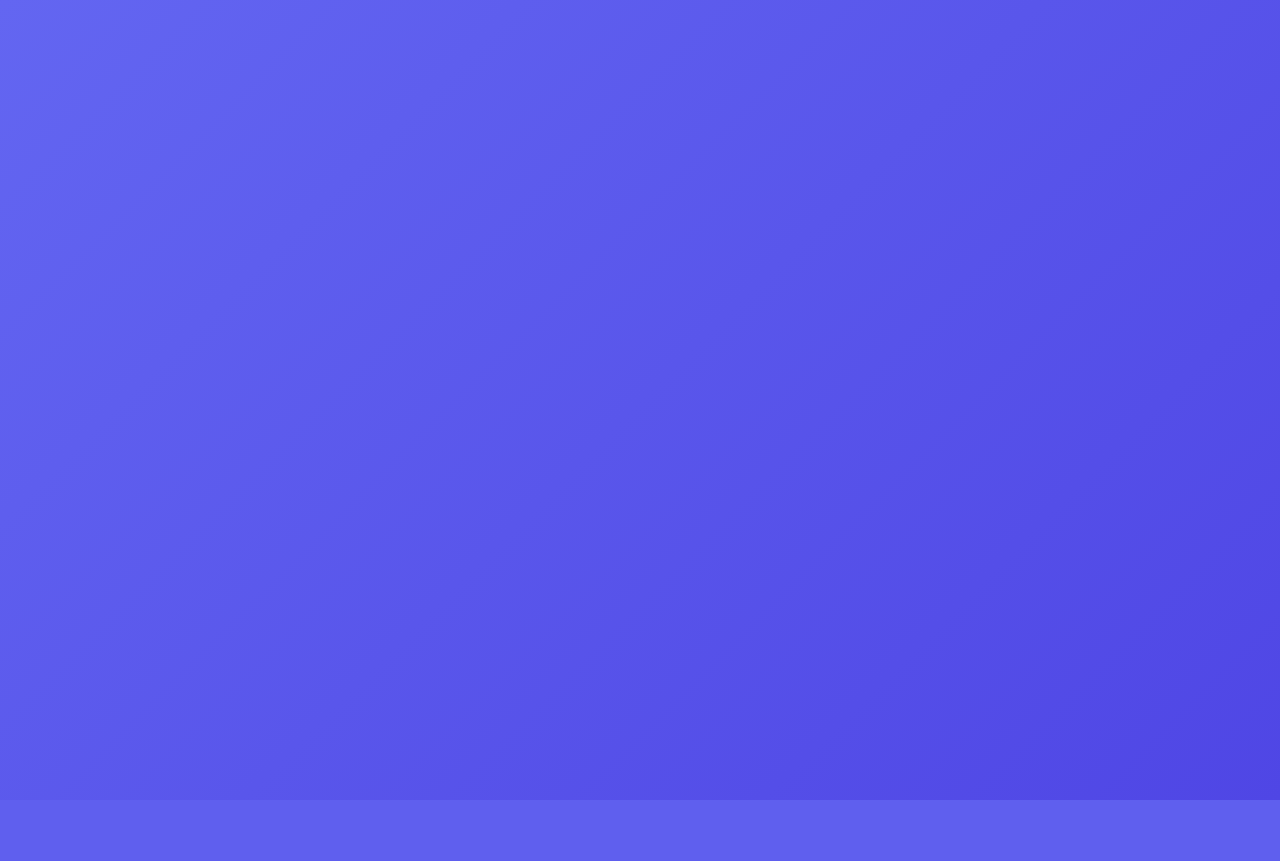
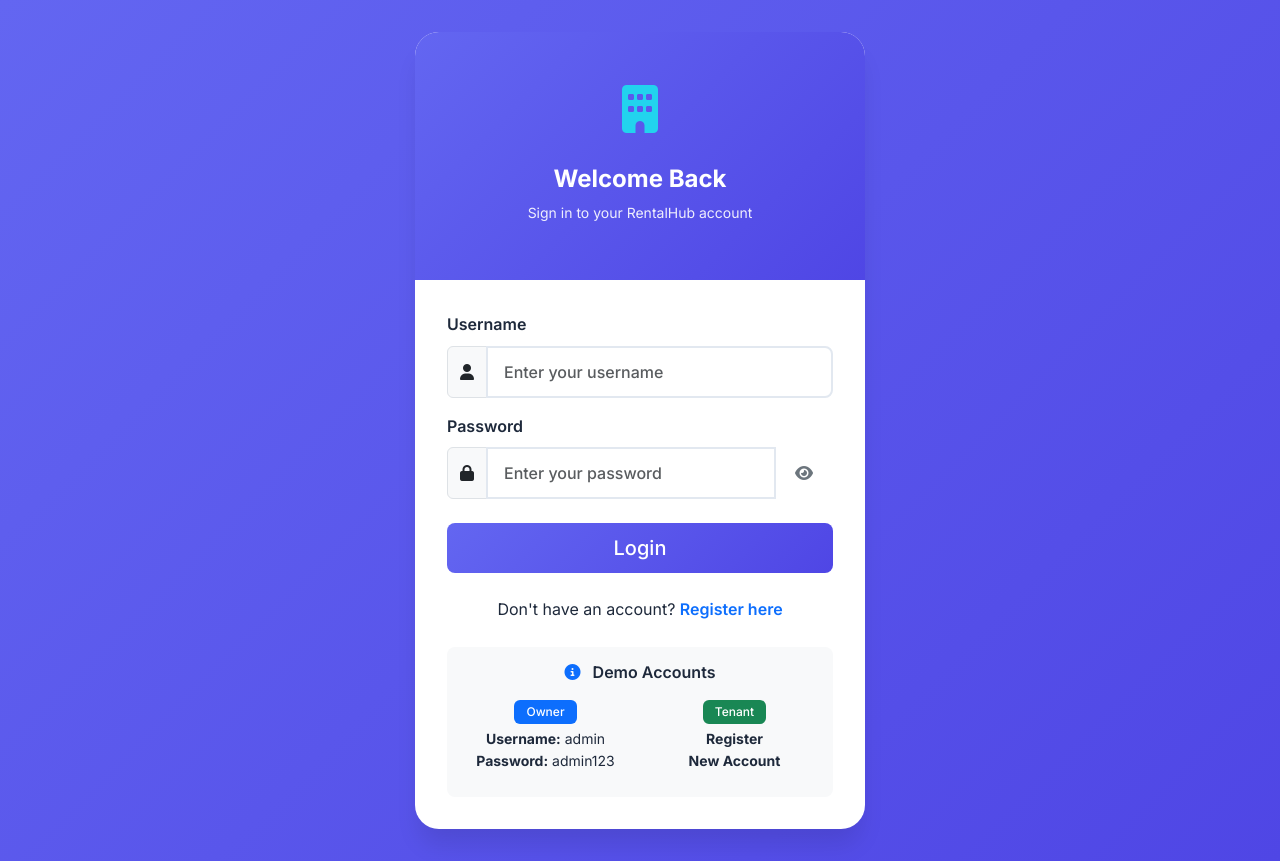
Before and after one commit to nikhildubey-23/rental, a Flask app: page /login in a window 1280 px wide. Before the commit the page ends 800 px from the top, so only its background shows below. Run offline with Flask 3, Linux system fonts and the light colour scheme; parts of the project's set-up code (start-up, migrations or seed data) failed here and were passed over.

Commit message:
inital commit

```diff
--- a/app.py
+++ b/app.py
@@ -107,10 +107,10 @@ class Property(db.Model):
     updated_at = db.Column(db.DateTime, default=datetime.utcnow, onupdate=datetime.utcnow)
 
     # Relationships
-    units = db.relationship('Unit', backref='property', lazy=True, cascade='all, delete-orphan')
-    payments = db.relationship('Payment', backref='property', lazy=True)
-    maintenance_requests = db.relationship('MaintenanceRequest', backref='property', lazy=True)
-    notifications = db.relationship('Notification', backref='property', lazy=True)
+    units = db.relationship('Unit', backref='property_obj', lazy=True, cascade='all, delete-orphan')
+    payments = db.relationship('Payment', backref='property_obj', lazy=True)
+    maintenance_requests = db.relationship('MaintenanceRequest', backref='property_obj', lazy=True)
+    notifications = db.relationship('Notification', backref='property_obj', lazy=True)
 
 class Unit(db.Model):
     """Individual rental units within a property"""
@@ -124,9 +124,9 @@ class Unit(db.Model):
     updated_at = db.Column(db.DateTime, default=datetime.utcnow, onupdate=datetime.utcnow)
 
     # Relationships
-    current_tenant = db.relationship('User', backref='unit', uselist=False)
-    payments = db.relationship('Payment', backref='unit', lazy=True)
-    maintenance_requests = db.relationship('MaintenanceRequest', backref='unit', lazy=True)
+    current_tenant = db.relationship('User', backref='current_unit', uselist=False)
+    payments = db.relationship('Payment', backref='payment_unit', lazy=True)
+    maintenance_requests = db.relationship('MaintenanceRequest', backref='maintenance_unit', lazy=True)
 
 class User(UserMixin, db.Model):
     """Enhanced user model for multi-tenant system"""
@@ -144,8 +144,8 @@ class User(UserMixin, db.Model):
     unit_id = db.Column(db.Integer, db.ForeignKey('unit.id'), nullable=True)  # For current tenants
 
     # Relationships
-    payments = db.relationship('Payment', backref='tenant', lazy=True)
-    maintenance_requests = db.relationship('MaintenanceRequest', backref='tenant', lazy=True)
+    payments = db.relationship('Payment', backref='payment_tenant', lazy=True)
+    maintenance_requests = db.relationship('MaintenanceRequest', backref='maintenance_tenant', lazy=True)
 
 class Payment(db.Model):
     id = db.Column(db.Integer, primary_key=True)
@@ -161,9 +161,8 @@ class Payment(db.Model):
     transaction_id = db.Column(db.String(100))
 
     # Relationships
-    tenant = db.relationship('User', backref='payments', uselist=False)
-    unit = db.relationship('Unit', backref='payments', uselist=False)
-    property = db.relationship('Property', backref='payments', uselist=False)
+    tenant = db.relationship('User', backref='user_payments', uselist=False)
+    unit = db.relationship('Unit', backref='payment_unit_info', uselist=False)
 
 class Notification(db.Model):
     id = db.Column(db.Integer, primary_key=True)
@@ -177,8 +176,8 @@ class Notification(db.Model):
     file_attachment = db.Column(db.String(200))
 
     # Relationships
-    tenant = db.relationship('Tenant', backref='notifications', uselist=False)
-    property = db.relationship('Property', backref='notifications', uselist=False)
+    tenant = db.relationship('Tenant', backref='tenant_notifications', uselist=False)
+    # property relationship removed due to naming conflict
 
 class MaintenanceRequest(db.Model):
     id = db.Column(db.Integer, primary_key=True)
@@ -194,9 +193,9 @@ class MaintenanceRequest(db.Model):
     resolved_at = db.Column(db.DateTime)
 
     # Relationships
-    tenant = db.relationship('User', backref='maintenance_requests', uselist=False)
-    unit = db.relationship('Unit', backref='maintenance_requests', uselist=False)
-    property = db.relationship('Property', backref='maintenance_requests', uselist=False)
+    tenant = db.relationship('User', backref='user_maintenance_requests', uselist=False)
+    unit = db.relationship('Unit', backref='unit_maintenance_requests', uselist=False)
+    # property relationship removed due to naming conflict
 
 class Document(db.Model):
     id = db.Column(db.Integer, primary_key=True)
@@ -211,9 +210,9 @@ class Document(db.Model):
     target_role = db.Column(db.String(20))  # 'owner', 'tenant', or None for all
 
     # Relationships
-    tenant = db.relationship('Tenant', backref='documents', uselist=False)
-    property = db.relationship('Property', backref='documents', uselist=False)
-    uploader = db.relationship('User', backref='documents', uselist=False)
+    tenant = db.relationship('Tenant', backref='tenant_documents', uselist=False)
+    # property relationship removed due to naming conflict
+    uploader = db.relationship('User', backref='uploaded_documents', uselist=False)
 
 @login_manager.user_loader
 def load_user(user_id):
@@ -302,7 +301,9 @@ class UnitForm(FlaskForm):
 @app.route('/')
 def index():
     if current_user.is_authenticated:
-        if current_user.role == 'owner':
+        if current_user.role == 'admin':
+            return redirect(url_for('owner_dashboard'))
+        elif current_user.role == 'owner':
             return redirect(url_for('owner_dashboard'))
         else:
             return redirect(url_for('tenant_dashboard'))
@@ -393,7 +394,7 @@ def logout():
 @app.route('/owner/dashboard')
 @login_required
 def owner_dashboard():
-    if current_user.role != 'owner':
+    if current_user.role not in ['admin', 'owner']:
         flash('Access denied.', 'danger')
         return redirect(url_for('index'))
 
--- a/templates/base.html
+++ b/templates/base.html
@@ -724,6 +724,7 @@
             {% endif %}
         {% endwith %}
 
+        {% block auth_content %}{% endblock %}
     </div>
     {% endif %}
 
--- a/templates/login.html
+++ b/templates/login.html
@@ -2,7 +2,7 @@
 
 {% block title %}Login - RentalHub{% endblock %}
 
-{% block content %}
+{% block auth_content %}
 <div class="auth-card fade-in">
     <div class="auth-header">
         <div class="auth-logo">
```
Also changed, not shown: requirements.txt (+13 -13 lines), instance/rental.db.
